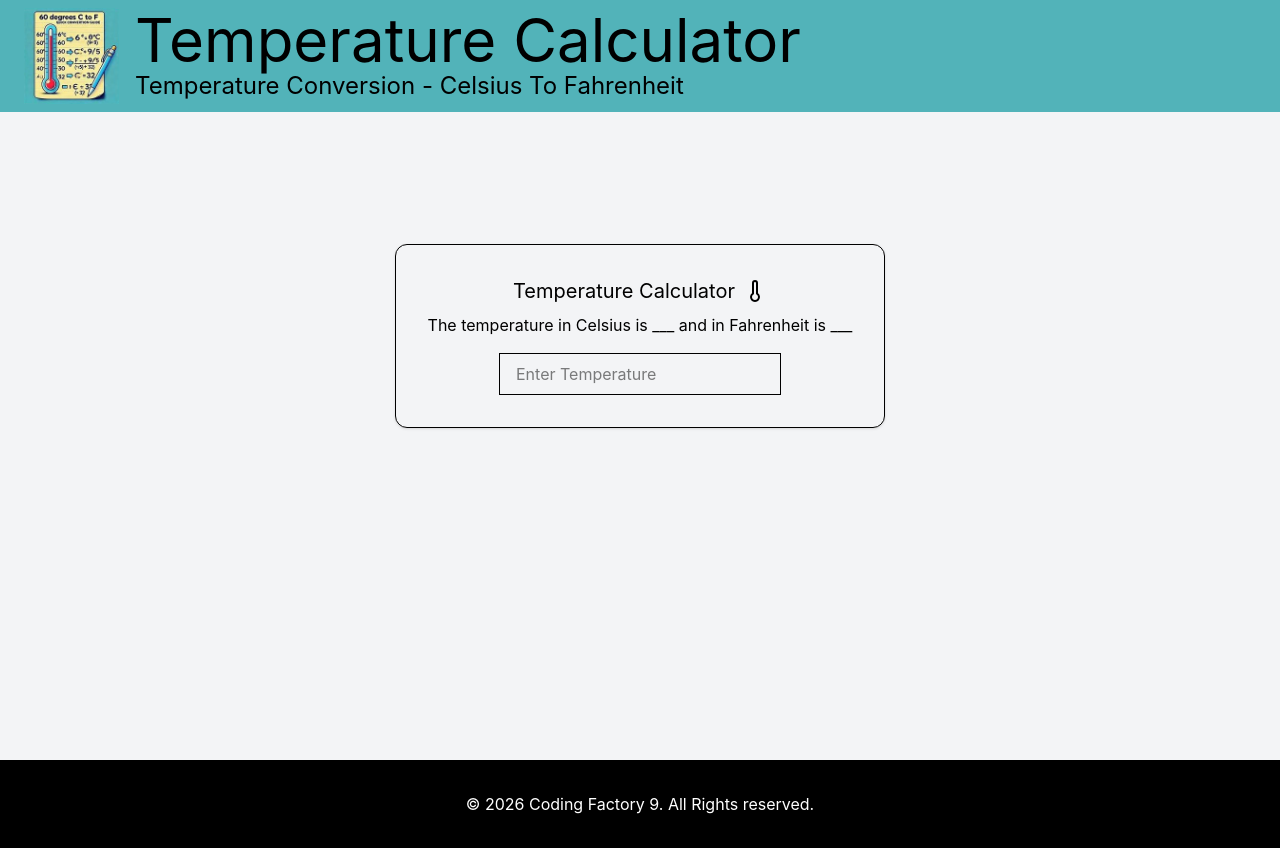
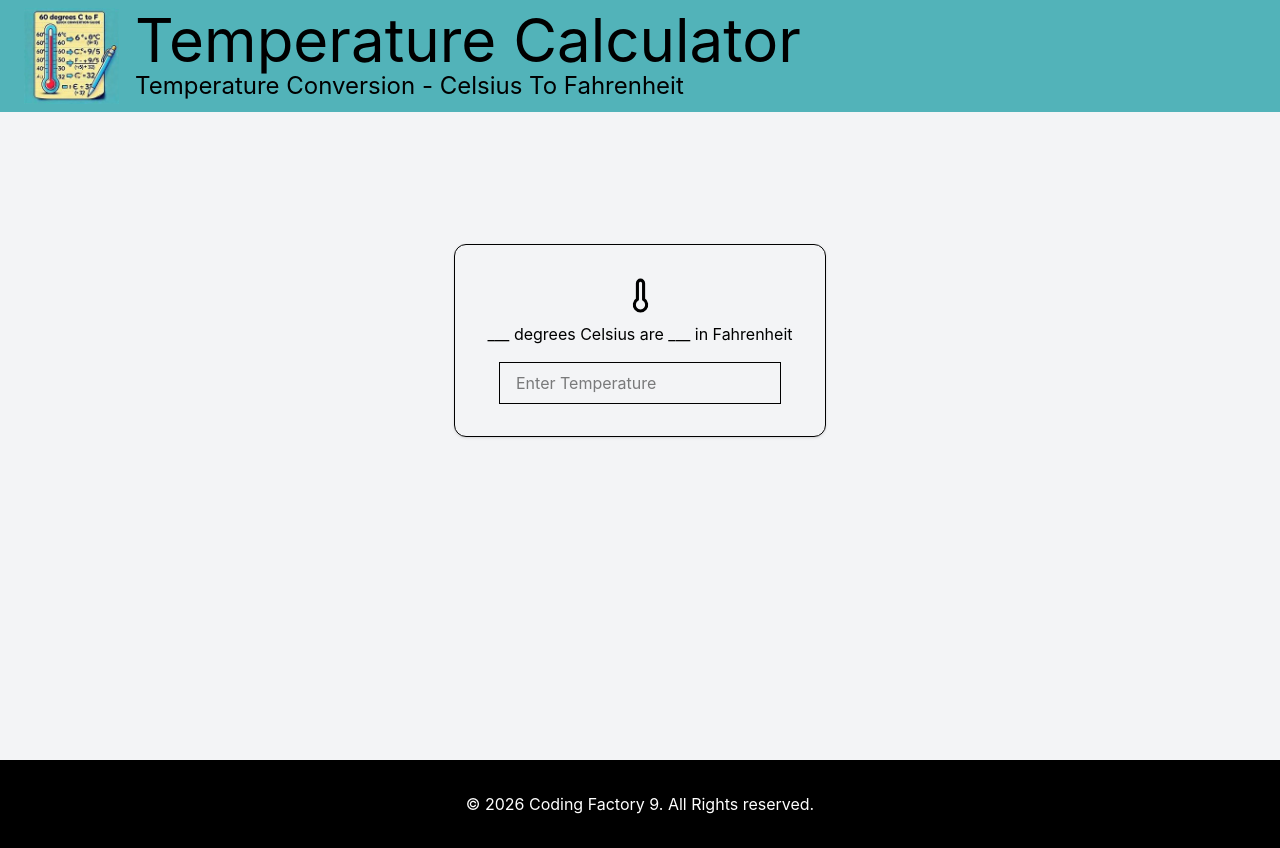
Before and after one commit to Nev3rM1nd3/cf9-react-app-exercises, a React (Vite) app: page / in a window 1280 px wide. Built offline with nearby package versions, Linux system fonts and the light colour scheme.

Commit message:
chore: changed the text inside the converter.

```diff
--- a/src/component/TempConverter.tsx
+++ b/src/component/TempConverter.tsx
@@ -24,7 +24,7 @@ const TempConverter = () => {
         <div className="border rounded-xl p-8 w-fit shadow-sm text-center mt-25 ">
 
           <div className="flex items-center justify-center gap-2">
-            <h1  className="text-xl">Temperature Calculator</h1>
+            {/*<h1  className="text-xl">Temperature Calculator</h1>*/}
             <ThermometerIcon temp={parseFloat(temp)} />
           </div>
 
--- a/src/component/TempResults.tsx
+++ b/src/component/TempResults.tsx
@@ -8,7 +8,7 @@ const TempResults = ({temp, fahrenheit}: TempResultsProps) => {
   return (
     <>
       <h3 className="mt-2">
-        The temperature in Celsius is {temp || "___"} and in Fahrenheit is {fahrenheit || "___"}
+        {temp || "___"} degrees Celsius are {fahrenheit || "___"} in Fahrenheit
       </h3>
     </>
   );
--- a/src/component/ThermometerIcon.tsx
+++ b/src/component/ThermometerIcon.tsx
@@ -13,7 +13,7 @@ const ThermometerIcon = ({temp}: ThermometerIconProps) => {
   return (
     <>
       <svg xmlns="http://www.w3.org/2000/svg"
-           width="24" height="24"
+           width="37" height="37"
            viewBox="0 0 24 24"
            fill="none"
            stroke={getColor()}
```
